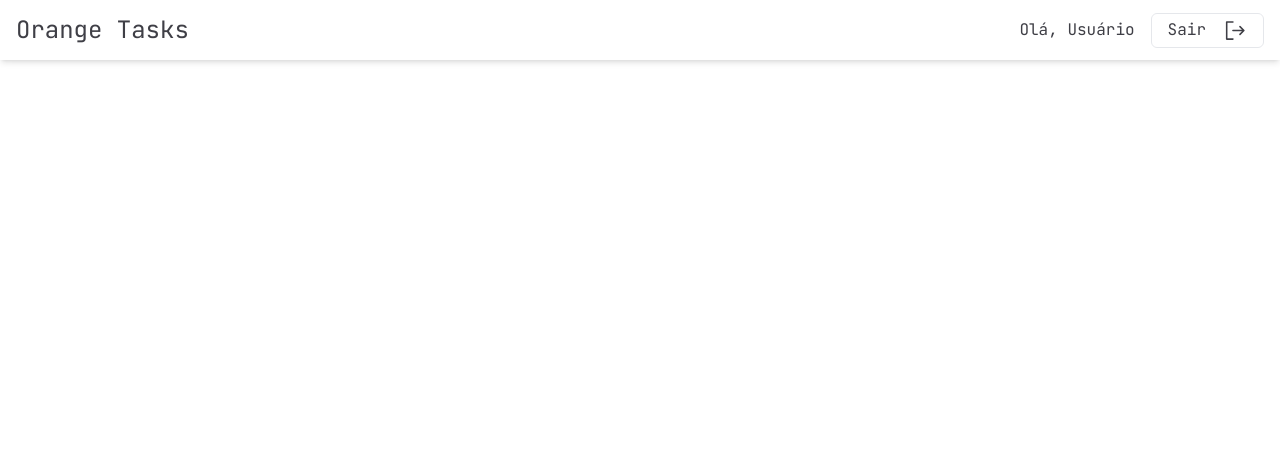
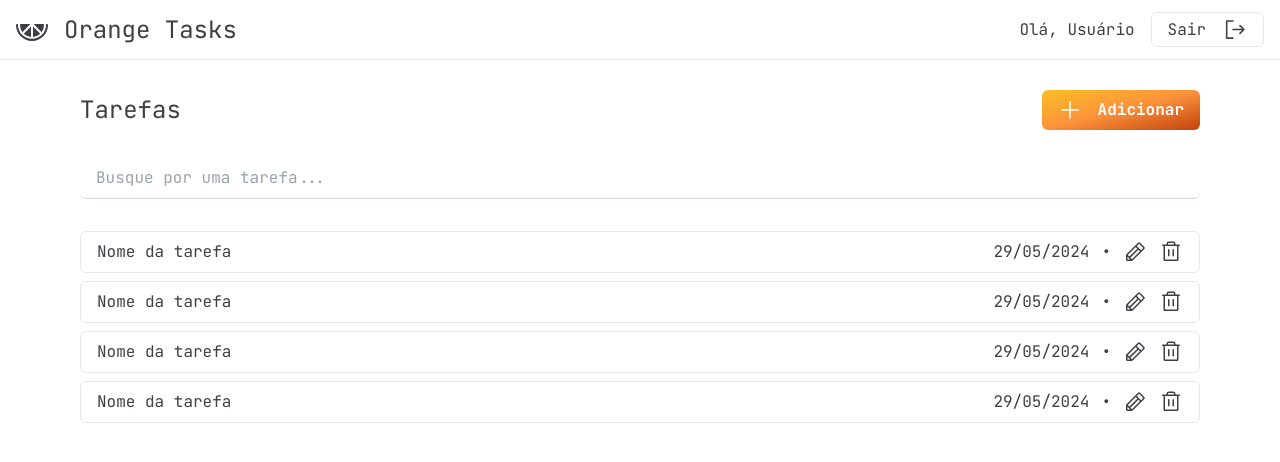
Before and after one commit to Giovani-O/orange-branch-task-manager-react, a React (Vite) app: page /home in a window 1280 px wide. Shown: the top 462 px of the page. Built offline with nearby package versions, Linux system fonts and the light colour scheme.

Commit message:
feat: WiP - Create home UI

```diff
--- /dev/null
+++ b/src/components/list-item/index.tsx
@@ -0,0 +1,19 @@
+import { Pencil, Trash } from '@phosphor-icons/react'
+
+export function ListItem() {
+  return (
+    <section className="w-[1120px] max-lg:w-11/12 flex item-center justify-between px-4 py-2 mb-2 border border-gray-200 rounded-md transition duration-100 ease-in-out hover:bg-black hover:bg-opacity-5 cursor-pointer">
+      <h1>Nome da tarefa</h1>
+      <div className="flex items-center justify-between gap-3">
+        <h1>29/05/2024</h1>
+        <span>•</span>
+        <button type="button">
+          <Pencil size={24} />
+        </button>
+        <button type="button">
+          <Trash size={24} />
+        </button>
+      </div>
+    </section>
+  )
+}
--- a/src/pages/home/index.tsx
+++ b/src/pages/home/index.tsx
@@ -1,12 +1,16 @@
-import { SignOut } from '@phosphor-icons/react'
+import { OrangeSlice, Plus, SignOut } from '@phosphor-icons/react'
+import { ListItem } from '../../components/list-item'
 
 export function Home() {
   return (
     <div>
-      <header className="flex items-center justify-between px-4 bg-transparent w-screen h-[60px] shadow-md fixed">
-        <h1 className="text-2xl">Orange Tasks</h1>
+      <header className="flex items-center justify-between px-4 bg-transparent w-screen h-[60px] border-b border-gray-200 fixed">
+        <h1 className="flex flex-row items-center justify-center gap-4 text-2xl">
+          <OrangeSlice size={32} weight="fill" />
+          Orange Tasks
+        </h1>
         <div className="flex gap-4">
-          <h1 className="flex flex-row items-center justify-center text-md">
+          <h1 className="max-sm:hidden flex flex-row items-center justify-center text-md">
             Olá, Usuário
           </h1>
           <button className="flex flex-row items-center justify-center gap-4 rounded-md px-4 py-1 border rounded-md transition duration-300 ease-in-out hover:bg-black hover:bg-opacity-10">
@@ -15,7 +19,28 @@ export function Home() {
           </button>
         </div>
       </header>
-      <main className="flex flex-row justify-between items-center h-screen"></main>
+      <main className="flex flex-col items-center justify-start pt-[94px] h-screen">
+        <div className="w-[1120px] max-lg:w-11/12 h-8 flex items-center justify-between">
+          <h1 className="text-2xl">Tarefas</h1>
+          <button
+            type="submit"
+            className="flex flex-row items-center justify-center gap-4 bg-gradient-to-tl from-orange-700 via-orange-400 to-amber-400 text-white font-bold rounded-md px-4 py-2 transition duration-300 ease-in-out hover:bg-opacity-10"
+          >
+            <Plus size={24} />
+            Adicionar
+          </button>
+        </div>
+        <input
+          type="text"
+          placeholder="Busque por uma tarefa..."
+          className="w-[1120px] max-lg:w-11/12 my-8 px-4 py-2 border-b border-gray-300 rounded-md transition duration-300 ease-in-out focus:border-blue-400 focus:border-b outline-none"
+        />
+
+        <ListItem />
+        <ListItem />
+        <ListItem />
+        <ListItem />
+      </main>
     </div>
   )
 }
--- a/src/styles/output.css
+++ b/src/styles/output.css
@@ -560,6 +560,19 @@ video {
   position: fixed;
 }
 
+.my-8{
+  margin-top: 2rem;
+  margin-bottom: 2rem;
+}
+
+.mb-8{
+  margin-bottom: 2rem;
+}
+
+.mb-2{
+  margin-bottom: 0.5rem;
+}
+
 .flex{
   display: flex;
 }
@@ -574,6 +587,14 @@ video {
 
 .h-screen{
   height: 100vh;
+}
+
+.h-5{
+  height: 1.25rem;
+}
+
+.h-8{
+  height: 2rem;
 }
 
 .w-2\/5{
@@ -592,6 +613,14 @@ video {
   width: 100vw;
 }
 
+.w-\[1120px\]{
+  width: 1120px;
+}
+
+.cursor-pointer{
+  cursor: pointer;
+}
+
 .flex-row{
   flex-direction: row;
 }
@@ -600,8 +629,20 @@ video {
   flex-direction: column;
 }
 
+.items-start{
+  align-items: flex-start;
+}
+
+.items-end{
+  align-items: flex-end;
+}
+
 .items-center{
   align-items: center;
+}
+
+.justify-start{
+  justify-content: flex-start;
 }
 
 .justify-center{
@@ -618,6 +659,14 @@ video {
 
 .gap-6{
   gap: 1.5rem;
+}
+
+.gap-12{
+  gap: 3rem;
+}
+
+.gap-3{
+  gap: 0.75rem;
 }
 
 .rounded-md{
@@ -641,18 +690,33 @@ video {
   border-color: rgb(156 163 175 / var(--tw-border-opacity));
 }
 
+.border-red-500{
+  --tw-border-opacity: 1;
+  border-color: rgb(239 68 68 / var(--tw-border-opacity));
+}
+
 .border-white{
   --tw-border-opacity: 1;
   border-color: rgb(255 255 255 / var(--tw-border-opacity));
 }
 
-.border-red-500{
+.border-gray-200{
   --tw-border-opacity: 1;
-  border-color: rgb(239 68 68 / var(--tw-border-opacity));
+  border-color: rgb(229 231 235 / var(--tw-border-opacity));
+}
+
+.border-gray-300{
+  --tw-border-opacity: 1;
+  border-color: rgb(209 213 219 / var(--tw-border-opacity));
 }
 
 .bg-transparent{
   background-color: transparent;
+}
+
+.bg-black{
+  --tw-bg-opacity: 1;
+  background-color: rgb(0 0 0 / var(--tw-bg-opacity));
 }
 
 .bg-gradient-to-tl{
@@ -693,6 +757,20 @@ video {
   padding-bottom: 0.5rem;
 }
 
+.py-8{
+  padding-top: 2rem;
+  padding-bottom: 2rem;
+}
+
+.py-4{
+  padding-top: 1rem;
+  padding-bottom: 1rem;
+}
+
+.pt-\[94px\]{
+  padding-top: 94px;
+}
+
 .text-2xl{
   font-size: 1.5rem;
   line-height: 2rem;
@@ -717,6 +795,11 @@ video {
   font-weight: 700;
 }
 
+.text-red-500{
+  --tw-text-opacity: 1;
+  color: rgb(239 68 68 / var(--tw-text-opacity));
+}
+
 .text-white{
   --tw-text-opacity: 1;
   color: rgb(255 255 255 / var(--tw-text-opacity));
@@ -725,11 +808,6 @@ video {
 .text-zinc-700{
   --tw-text-opacity: 1;
   color: rgb(63 63 70 / var(--tw-text-opacity));
-}
-
-.text-red-500{
-  --tw-text-opacity: 1;
-  color: rgb(239 68 68 / var(--tw-text-opacity));
 }
 
 .shadow-md{
@@ -753,6 +831,10 @@ video {
 
 .duration-300{
   transition-duration: 300ms;
+}
+
+.duration-100{
+  transition-duration: 100ms;
 }
 
 .ease-in-out{
@@ -799,6 +881,10 @@ input {
   --tw-bg-opacity: 0.2;
 }
 
+.hover\:bg-opacity-5:hover{
+  --tw-bg-opacity: 0.05;
+}
+
 .focus\:border-b:focus{
   border-bottom-width: 1px;
 }
@@ -821,3 +907,9 @@ input {
     width: 100%;
   }
 }
+
+@media not all and (min-width: 640px){
+  .max-sm\:hidden{
+    display: none;
+  }
+}
```
